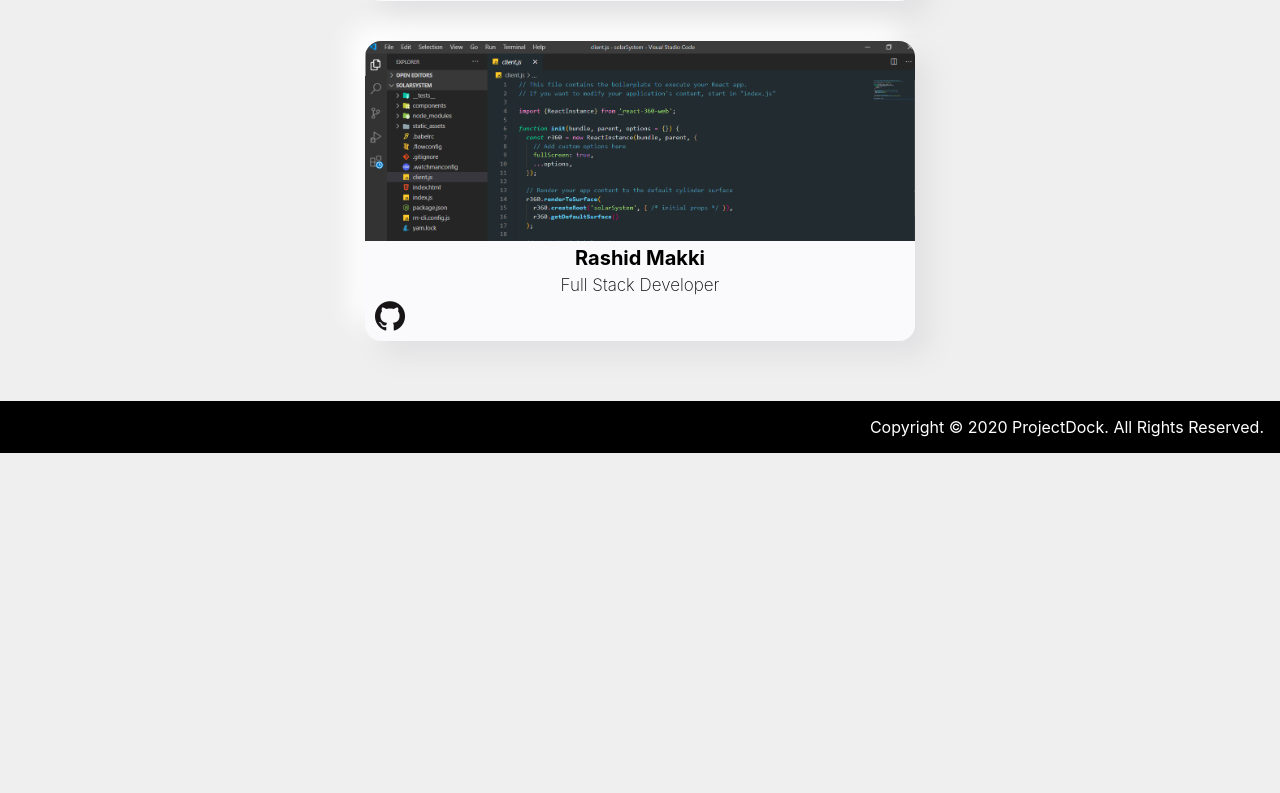
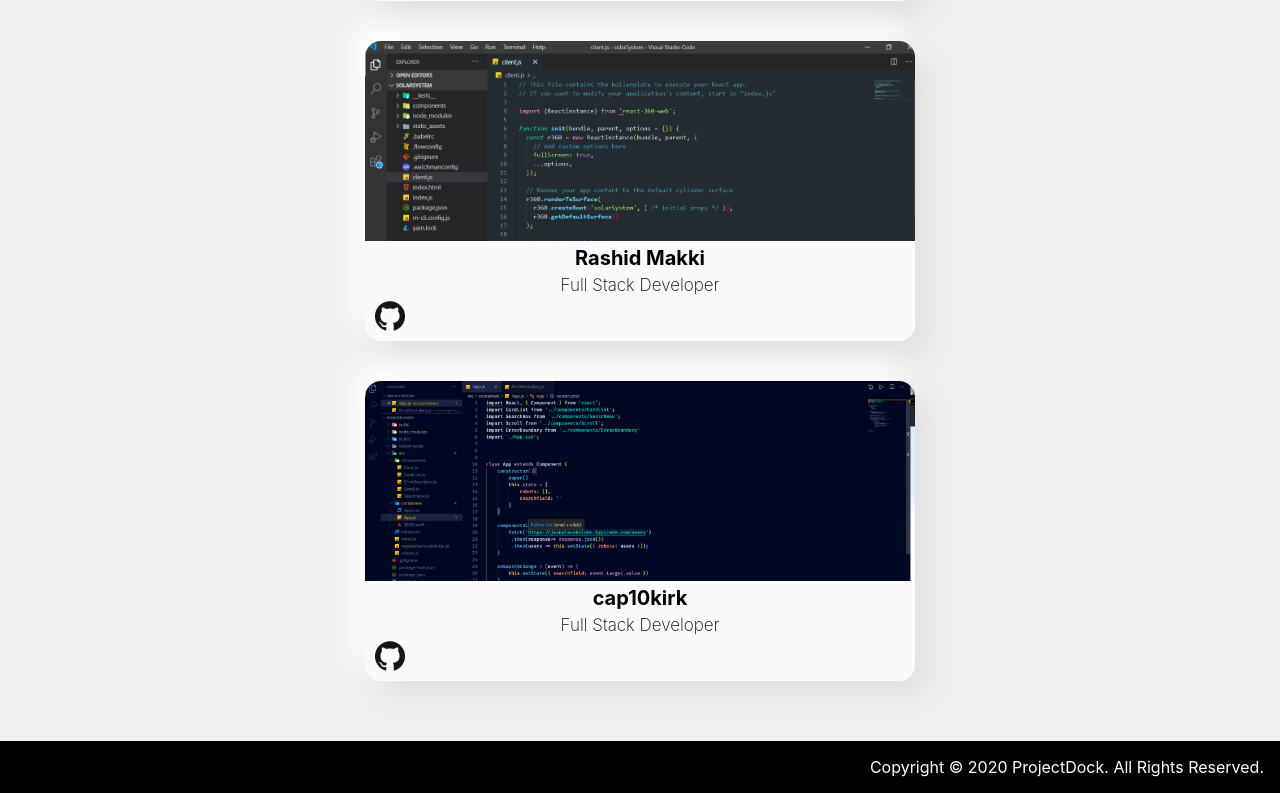
Before and after one commit to ProjectDock/LookMeCoding, a React (Create React App) app: page / in a window 1280 px wide. Shown: the part 3819-4612 px from the top of the page. Before the commit the page ends 4272 px from the top, so only its background shows below. Built offline with nearby package versions, Linux system fonts and the light colour scheme.

Commit message:
add cap10kirk screenshot to site

```diff
--- a/src/CONTRIBUTE_HERE/content.js
+++ b/src/CONTRIBUTE_HERE/content.js
@@ -68,6 +68,12 @@
     title: 'Full Stack Developer',
     image: 'rashidmakki/ss.png',
     github: 'https://github.com/rashidmakki',
+  },
+  {
+  	name: 'cap10kirk',
+    title: 'Full Stack Developer',
+    image: 'cap10kirk/cap10kirk_codes.png',
+    github: 'https://github.com/Cap10Kirk',
   }
 
   /** ======== Place your infos above ======== **/
```
Also changed, not shown: src/CONTRIBUTE_HERE/screenshots/cap10kirk/cap10kirk_codes.png (added).
